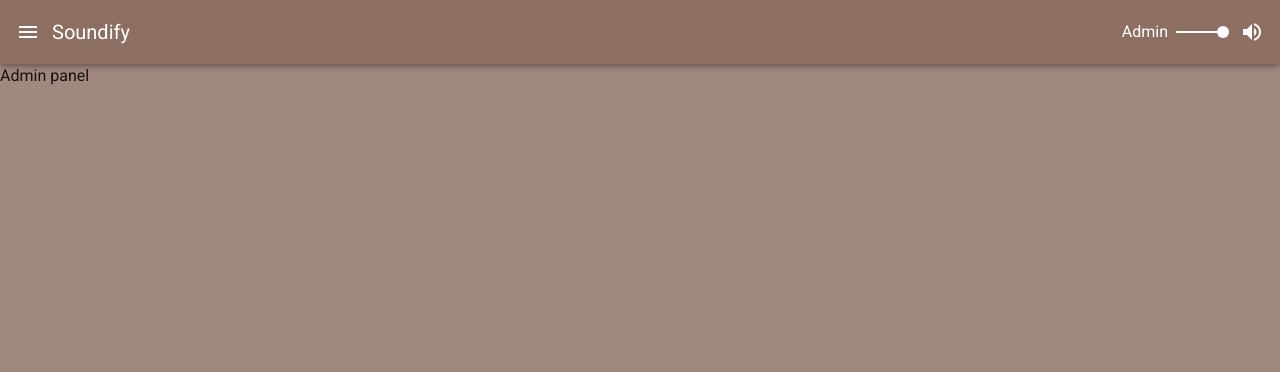
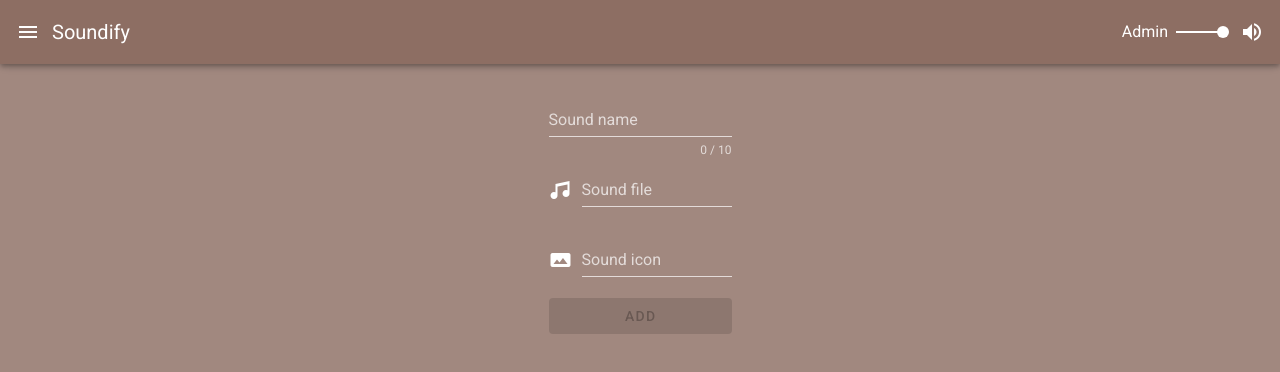
Before and after one commit to adrianmakowiak/ampeace, a Vue app in the folder frontend/: page /admin in a window 1280 px wide. Shown: the top 372 px of the page. Built offline with nearby package versions, Linux system fonts and the light colour scheme; no server answers.

Commit message:
chore(fe): add template with validation to upload sounds

```diff
--- a/frontend/src/views/AdminPanel.vue
+++ b/frontend/src/views/AdminPanel.vue
@@ -1,11 +1,71 @@
 <template>
-  <div class="home">
-    Admin panel
+  <div class="admin-panel">
+    <v-form class="form" v-model="valid">
+      <v-text-field
+        v-model="soundName"
+        :counter="10"
+        :rules="nameRules"
+        label="Sound name"
+        required
+        dark
+      ></v-text-field>
+      <v-file-input
+        :rules="fileRules"
+        accept="audio/*"
+        placeholder="Pick a music file"
+        prepend-icon="mdi-music"
+        label="Sound file"
+        dark
+        :value="soundFile"
+      ></v-file-input>
+      <v-file-input
+        :rules="fileRules"
+        accept="image/svg+xml"
+        placeholder="Pick a music icon"
+        prepend-icon="mdi-image-area"
+        label="Sound icon"
+        dark
+        :value="soundIcon"
+      ></v-file-input>
+      <v-btn :disabled="!valid">
+        add
+      </v-btn>
+    </v-form>
   </div>
 </template>
 
-<script>
-export default {
-  name: "Admin"
-};
+<script lang="ts">
+import { Component, Vue } from "vue-property-decorator";
+
+@Component
+export default class AdminPanel extends Vue {
+  private valid = false;
+  private nameRules = [
+    (v: string) => !!v || "Name is required",
+    (v: string) =>
+      (v && v.length <= 10) || "Name must be less than 10 characters"
+  ];
+
+  private fileRules = [(v: any) => !!v];
+
+  private soundName = "";
+  private soundFile = null;
+  private soundIcon = null;
+}
 </script>
+
+<style scoped>
+.admin-panel {
+  display: flex;
+  justify-content: center;
+  justify-items: center;
+  align-content: center;
+  width: 100%;
+}
+
+.form {
+  margin-top: 24px;
+  display: flex;
+  flex-direction: column;
+}
+</style>
```
